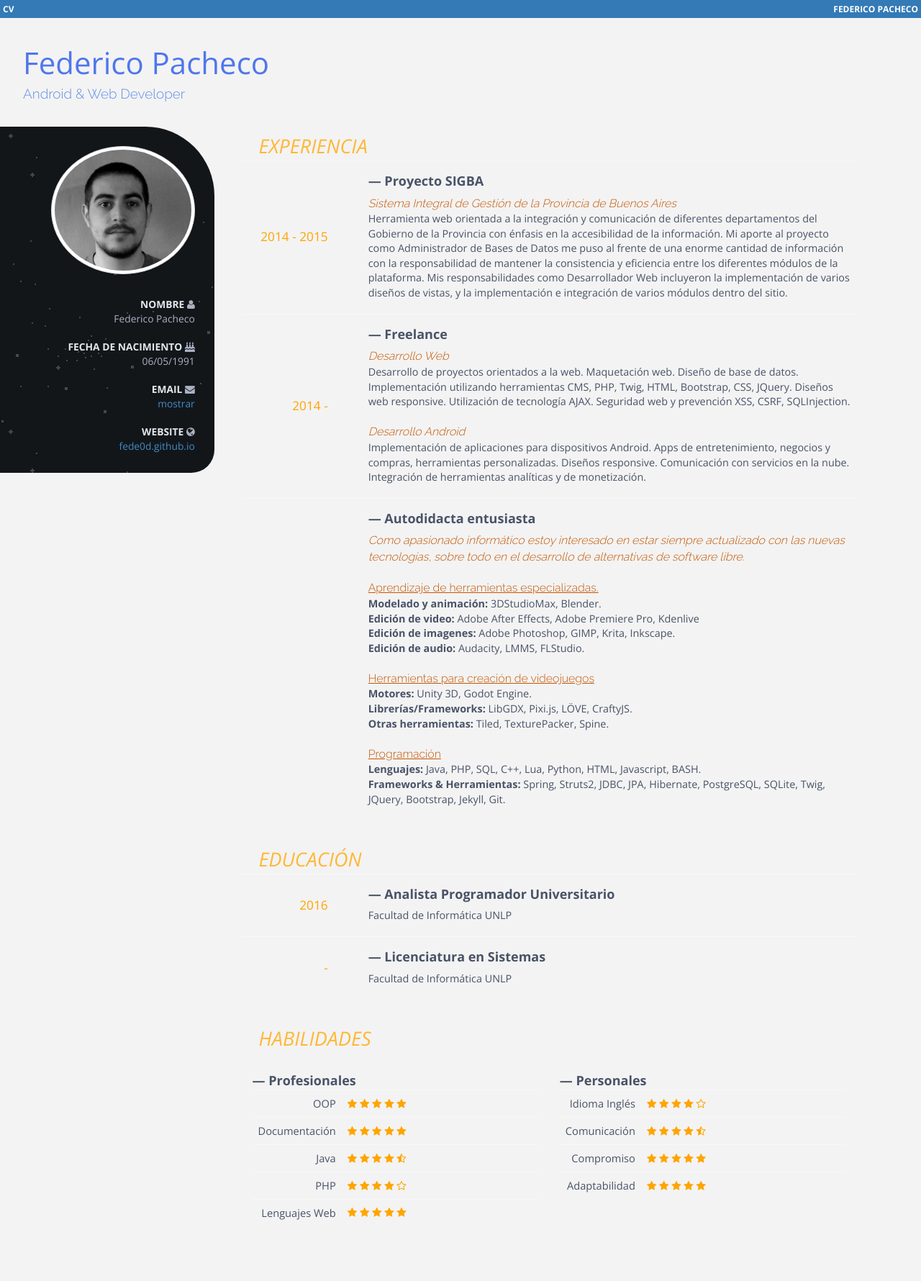
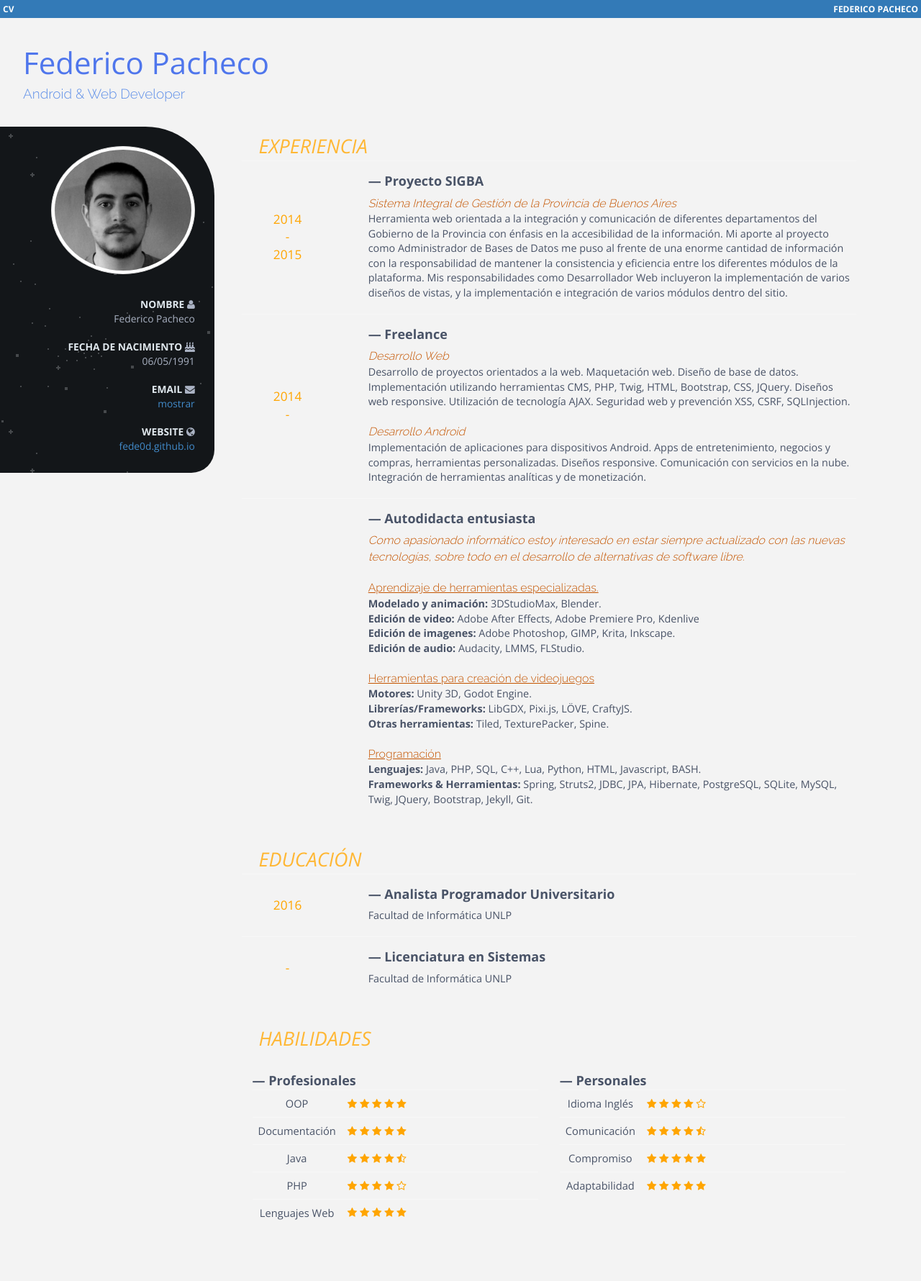
Before and after one commit to FEDE0D/fede0d.github.io, a Jekyll site: the page assets/CV/cv.html, which Jekyll copies as it is, in a window 1280 px wide. Shown: the whole page at 72% size. Built offline with Jekyll 4.4.1, drawn with Linux system fonts in a browser that asks for light colours.

Commit message:
cv update

```diff
--- a/assets/CV/cv.html
+++ b/assets/CV/cv.html
@@ -99,7 +99,7 @@
 		}
 
 		.block .body td:first-child{
-			text-align: right;
+			text-align: center;
 			vertical-align: middle;
 			font-size: 120%;
 			width: 15%;
@@ -145,6 +145,9 @@
 			height: 48px;
 		}
 
+		#col-right {
+			page-break-inside: avoid;
+		}
 
 		@media (min-width: 768px) {
 			body{
@@ -168,6 +171,13 @@
 				display: block;
 				margin-right: auto;
 				margin-left: auto;
+			}
+		}
+
+		@media print {
+
+			a[href]:after {
+				content: none !important;
 			}
 		}
 
@@ -209,7 +219,7 @@
 					<li>06/05/1991</li>
 					<br>
 					<li><strong>Email</strong> <i class="fa fa-envelope fa-1x"></i></li>
-					<li><a href="#" onclick="showMail(this)">mostrar</a>
+					<li><a id="email-profile" href="#" onclick="showMail(this)">mostrar</a>
 						<script type="text/javascript">
 							var _0x17ca=["\x70\x61\x72\x65\x6E\x74\x45\x6C\x65\x6D\x65\x6E\x74","\x61","\x63\x72\x65\x61\x74\x65\x45\x6C\x65\x6D\x65\x6E\x74","\x69\x6E\x6E\x65\x72\x48\x54\x4D\x4C","\x66\x65\x64\x65\x72\x69\x63\x6F\x67\x70\x61\x63\x68\x65\x63\x6F","\x40","\x67\x6D\x61\x69\x6C","\x2E","\x63\x6F\x6D","\x68\x72\x65\x66","\x6D\x61\x69\x6C\x74\x6F\x3A","\x72\x65\x6D\x6F\x76\x65","\x61\x70\x70\x65\x6E\x64\x43\x68\x69\x6C\x64"];function showMail(_0x4911x2){var _0x4911x3=_0x4911x2[_0x17ca[0]];var _0x4911x4=document[_0x17ca[2]](_0x17ca[1]);_0x4911x4[_0x17ca[3]]=_0x17ca[4]+_0x17ca[5]+_0x17ca[6]+_0x17ca[7]+_0x17ca[8];_0x4911x4[_0x17ca[9]]=_0x17ca[10]+_0x17ca[4]+_0x17ca[5]+_0x17ca[6]+_0x17ca[7]+_0x17ca[8];_0x4911x2[_0x17ca[11]]();_0x4911x3[_0x17ca[12]](_0x4911x4);}
 						</script>
@@ -229,7 +239,7 @@
 								<table class="table table-orange">
 									<tbody>
 										<tr>
-											<td>2014 - 2015</td>
+											<td>2014<br>-<br>2015</td>
 											<td>
 												<ul>
 													<li><h4><strong>— Proyecto SIGBA</strong></h4></li>
@@ -239,7 +249,7 @@
 											</td>
 										</tr>
 										<tr>
-											<td>2014 - </td>
+											<td>2014<br>-<br></td>
 											<td>
 												<ul>
 													<li><h4><strong>— Freelance</strong></h4></li>
@@ -271,7 +281,7 @@
 													<br>
 													<li><u class="highlight">Programación</u></li>
 													<li><strong>Lenguajes:</strong> Java, PHP, SQL, C++, Lua, Python, HTML, Javascript, BASH.</li>
-													<li><strong>Frameworks &amp; Herramientas:</strong> Spring, Struts2, JDBC, JPA, Hibernate, PostgreSQL, SQLite, Twig, JQuery, Bootstrap, Jekyll, Git.</li>
+													<li><strong>Frameworks &amp; Herramientas:</strong> Spring, Struts2, JDBC, JPA, Hibernate, PostgreSQL, SQLite, MySQL, Twig, JQuery, Bootstrap, Jekyll, Git.</li>
 												</ul>
 											</td>
 										</tr>
```
Also changed, not shown: 1 other file.
